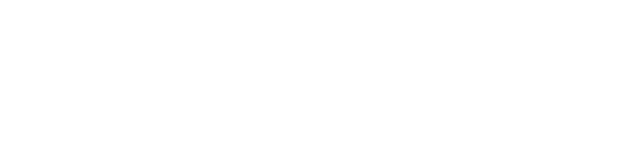
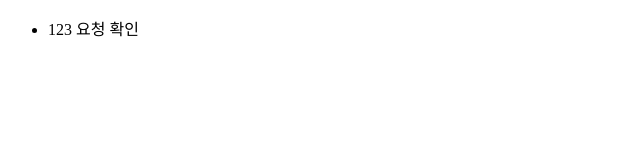
Before and after one commit to KimInteger/AJAXPrac2, a website: page public/index.html in a window 1280 px wide. Shown: the whole page, without its empty margins (0-640 px from the left). Drawn offline with Linux system fonts and the light colour scheme.

Commit message:
확인을 위해서 li태그를 작성=> 무엇의 확인인가? script를 읽어냈는지

```diff
--- a/public/index.html
+++ b/public/index.html
@@ -8,7 +8,7 @@
 <body>
   <div id="root">
     <ul id="list">
-
+      <li>123 요청 확인</li>
     </ul>
   </div>
   <script src="./script.js"></script>
```
